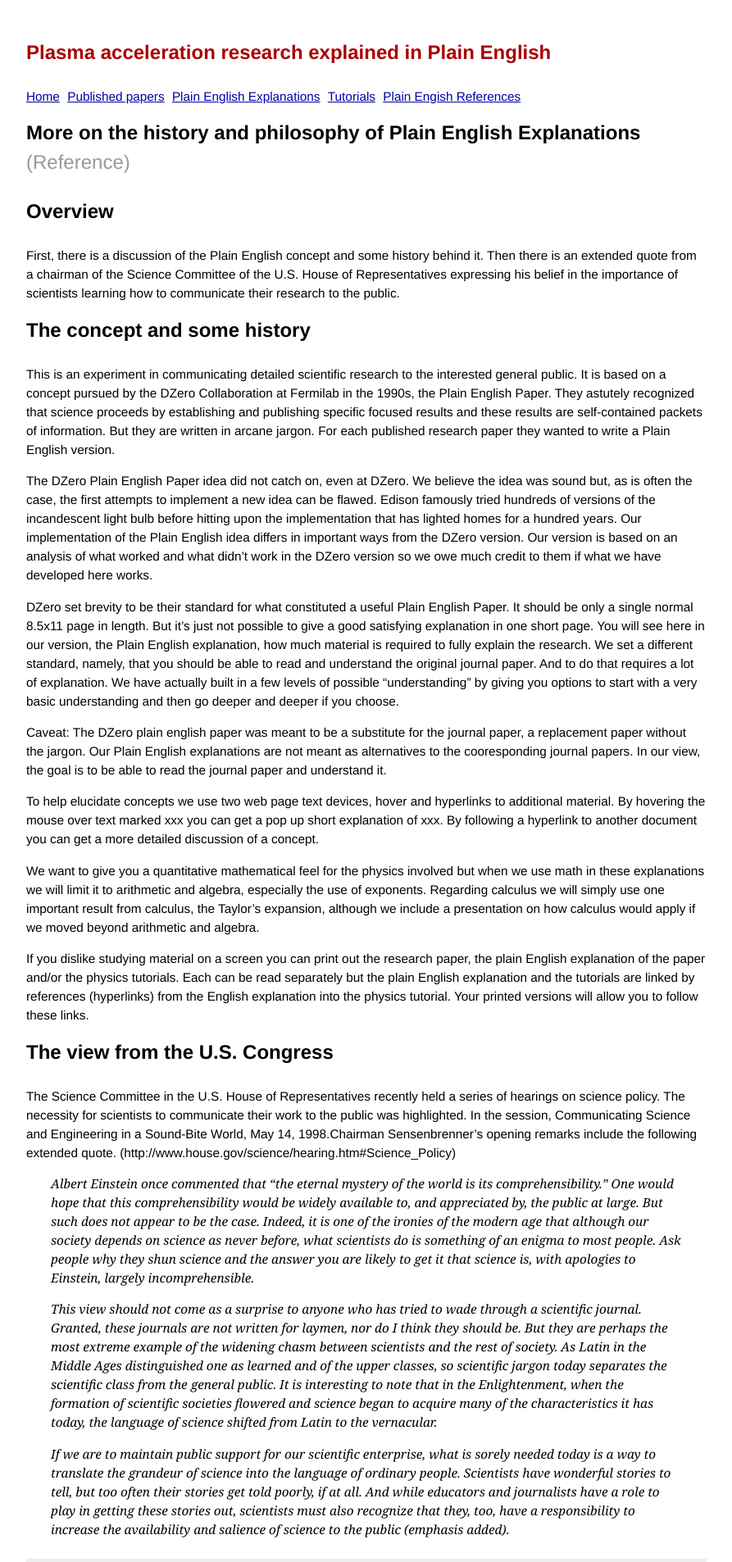
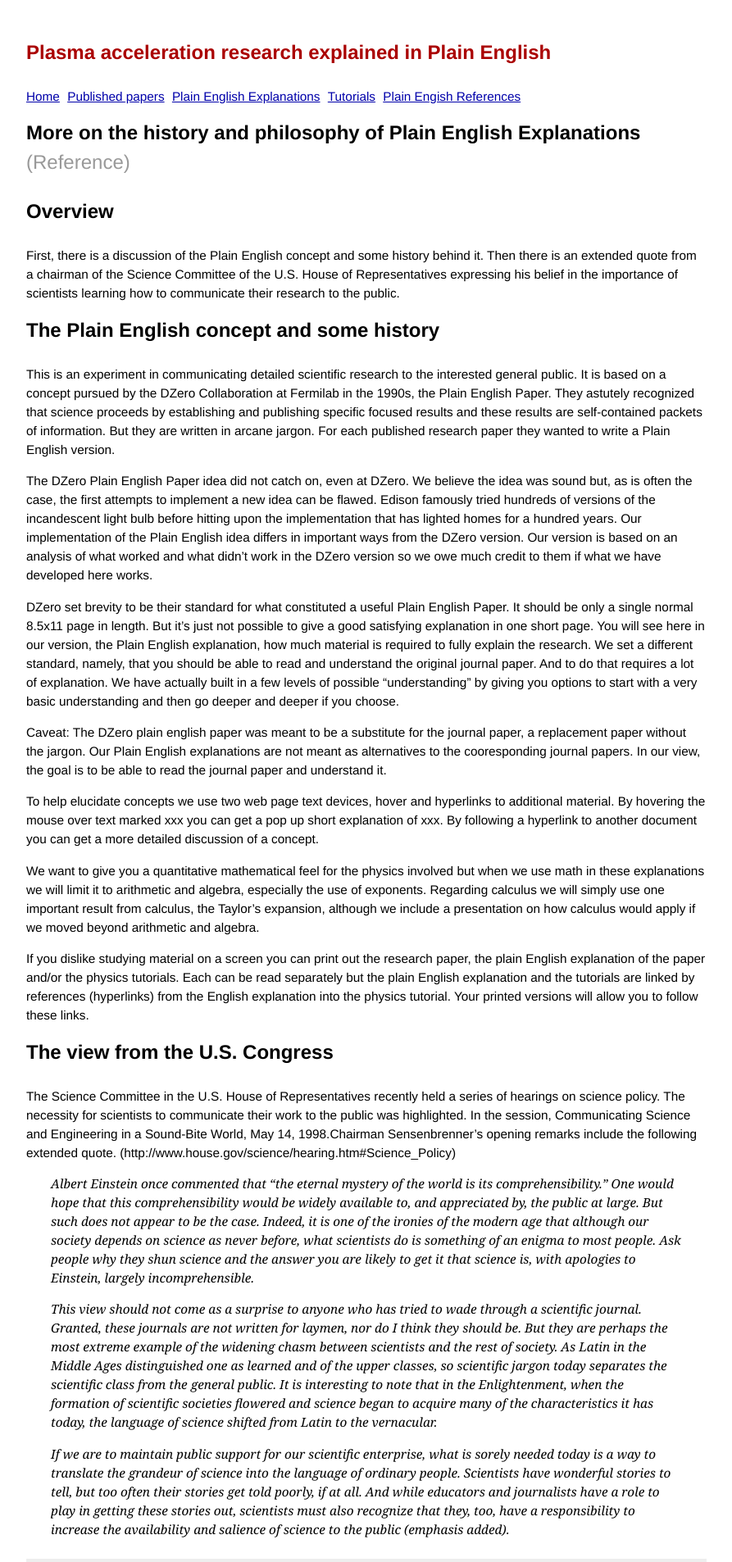
Before and after one commit to grbfacet/facet, a Jekyll site: the page built from plain-english-papers.md, in a window 1280 px wide. Shown: the whole page at 82% size, without its empty margins (193-1086 px from the left). Built offline with Jekyll 4.4.1, drawn with Linux system fonts in a browser that asks for light colours.

Commit message:
Update plain-english-papers.md

```diff
--- a/plain-english-papers.md
+++ b/plain-english-papers.md
@@ -8,7 +8,7 @@ pagetype: reference
 
 First, there is a discussion of the Plain English concept and some history behind it. Then there is an extended quote from a chairman of the Science Committee of the U.S. House of Representatives expressing his belief in the importance of scientists learning how to communicate their research to the public.
 
-# The concept and some history
+# The Plain English concept and some history
 
 This is an experiment in communicating detailed scientific research to the interested general public. It is based on a concept pursued by the DZero Collaboration at Fermilab in the 1990s, the Plain English Paper. They astutely recognized that science proceeds by establishing and publishing specific focused results and these results are self-contained packets of information. But they are written in arcane jargon. For each published research paper they wanted to write a Plain English version.
 
```
